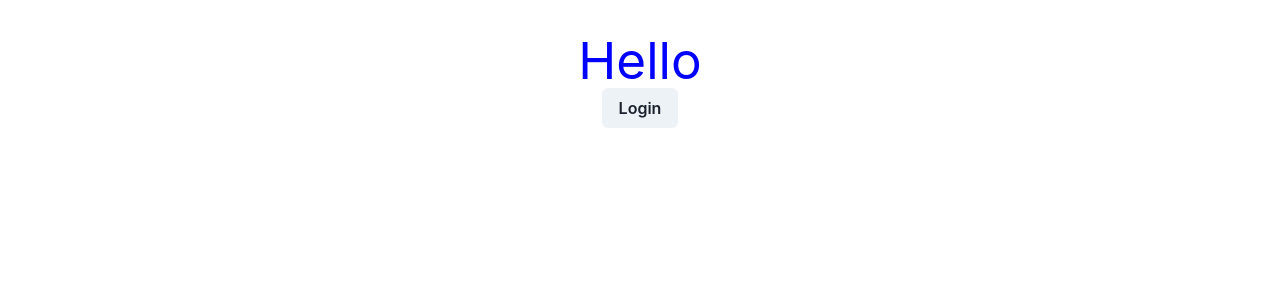
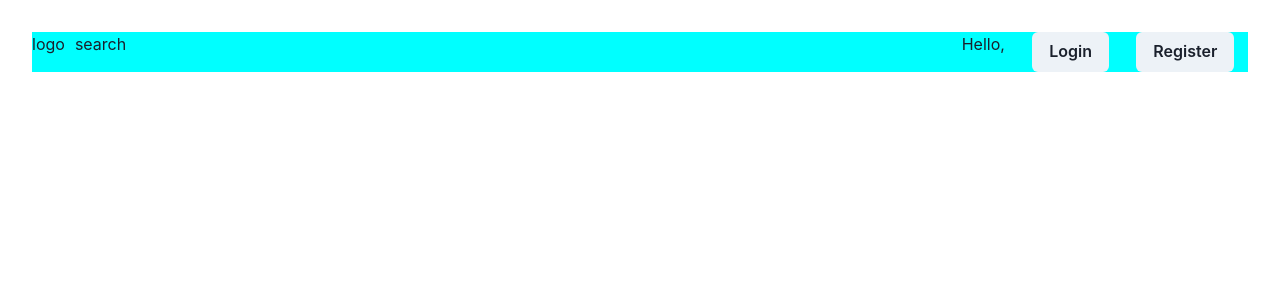
Before and after one commit to tamer22689/ProperLearning, a React (Vite) app: page / in a window 1280 px wide. Shown: the top 300 px of the page. Built offline with nearby package versions, Linux system fonts and the light colour scheme.

Commit message:
add more pages

```diff
--- /dev/null
+++ b/src/components/UserInfo.css
@@ -0,0 +1,6 @@
+.container {
+    display: flex;
+    flex-direction: row;
+    justify-content: space-around;
+    min-width: 300px;
+}
--- /dev/null
+++ b/src/components/UserInfo.tsx
@@ -0,0 +1,20 @@
+import { Button } from "@chakra-ui/react"
+import { useState } from "react"
+
+import "./UserInfo.css"
+
+const UserInfo = () => {
+    const [username, setUsername] = useState("")
+
+  return (
+    <div className="container">
+        <div>
+            Hello, {username}
+        </div>
+        <Button>Login</Button>
+        <Button>Register</Button>
+    </div>
+  )
+}
+
+export default UserInfo
--- a/src/index.css
+++ b/src/index.css
@@ -29,6 +29,7 @@ body {
   place-items: center;
   min-width: 320px;
   min-height: 100vh;
+  width: 100vw;
 }
 
 h1 {
--- a/src/main.tsx
+++ b/src/main.tsx
@@ -5,11 +5,12 @@ import { ChakraProvider } from '@chakra-ui/react'
 import { createBrowserRouter,RouterProvider } from "react-router-dom";
 import './index.css'
 import Login from './components/Login.tsx';
+import HomePage from './pages/HomePage';
 
 const router = createBrowserRouter([
   {
     path: "/",
-    element: <App/>,
+    element: <HomePage />,
   },
   {
     path: "/Login",
--- /dev/null
+++ b/src/pages/HomePage.css
@@ -0,0 +1,58 @@
+#root {
+    max-width: 1280px;
+    margin: 0 auto;
+    padding: 2rem;
+    text-align: center;
+    width: 100vw;
+  }
+
+  .logo {
+    height: 6em;
+    padding: 1.5em;
+    will-change: filter;
+    transition: filter 300ms;
+  }
+  .logo:hover {
+    filter: drop-shadow(0 0 2em #646cffaa);
+  }
+  .logo.react:hover {
+    filter: drop-shadow(0 0 2em #61dafbaa);
+  }
+
+  @keyframes logo-spin {
+    from {
+      transform: rotate(0deg);
+    }
+    to {
+      transform: rotate(360deg);
+    }
+  }
+
+  @media (prefers-reduced-motion: no-preference) {
+    a:nth-of-type(2) .logo {
+      animation: logo-spin infinite 20s linear;
+    }
+  }
+
+  .card {
+    padding: 2em;
+  }
+
+  .read-the-docs {
+    color: #888;
+  }
+
+
+  .navbar {
+    display: flex;
+    flex-direction: row;
+    justify-content: space-between;
+    width: 100%;
+    background-color: aqua;
+  }
+
+  .navbar-left {
+    display: flex;
+    flex-direction: row;
+    justify-content: space-around;
+  }
--- /dev/null
+++ b/src/pages/HomePage.tsx
@@ -0,0 +1,28 @@
+import "./HomePage.css"
+import { Button } from '@chakra-ui/react'
+import { useNavigate } from "react-router-dom";
+import UserInfo from "../components/UserInfo";
+
+const HomePage = () => {
+    const navigate = useNavigate();
+    const routeChange = () =>{
+      const path = "/Login";
+      navigate(path);
+    }
+  return (
+    <>
+      <div className="navbar">
+        <div className="navbar-left">
+            <div style={{ marginRight: "10px"}}>logo</div>
+            <div>search</div>
+        </div>
+        <div>
+            <UserInfo />
+        </div>
+      </div>
+      {/* <Button onClick={routeChange}>Login</Button> */}
+    </>
+  )
+}
+
+export default HomePage
```
Also changed, not shown: 1 other file (tests, documents, lock files or other folders).
